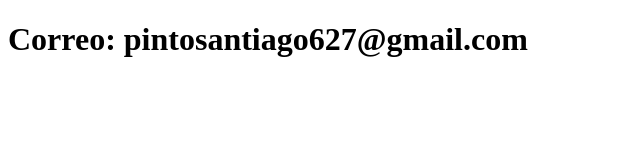
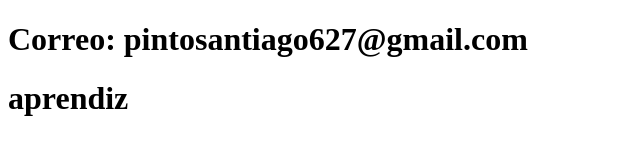
Before and after one commit to San26621/sistema-de-registro3, a plain HTML site: page contacto.html in a window 1280 px wide. Shown: the whole page, without its empty margins (0-640 px from the left). Drawn offline with Linux system fonts and the light colour scheme.

Commit message:
actualiza el conatacto

```diff
--- a/contacto.html
+++ b/contacto.html
@@ -8,5 +8,6 @@
 <body>
 
     <h1>Correo: pintosantiago627@gmail.com</h1>
+    <h1>aprendiz</h1>
 </body>
 </html>
```
